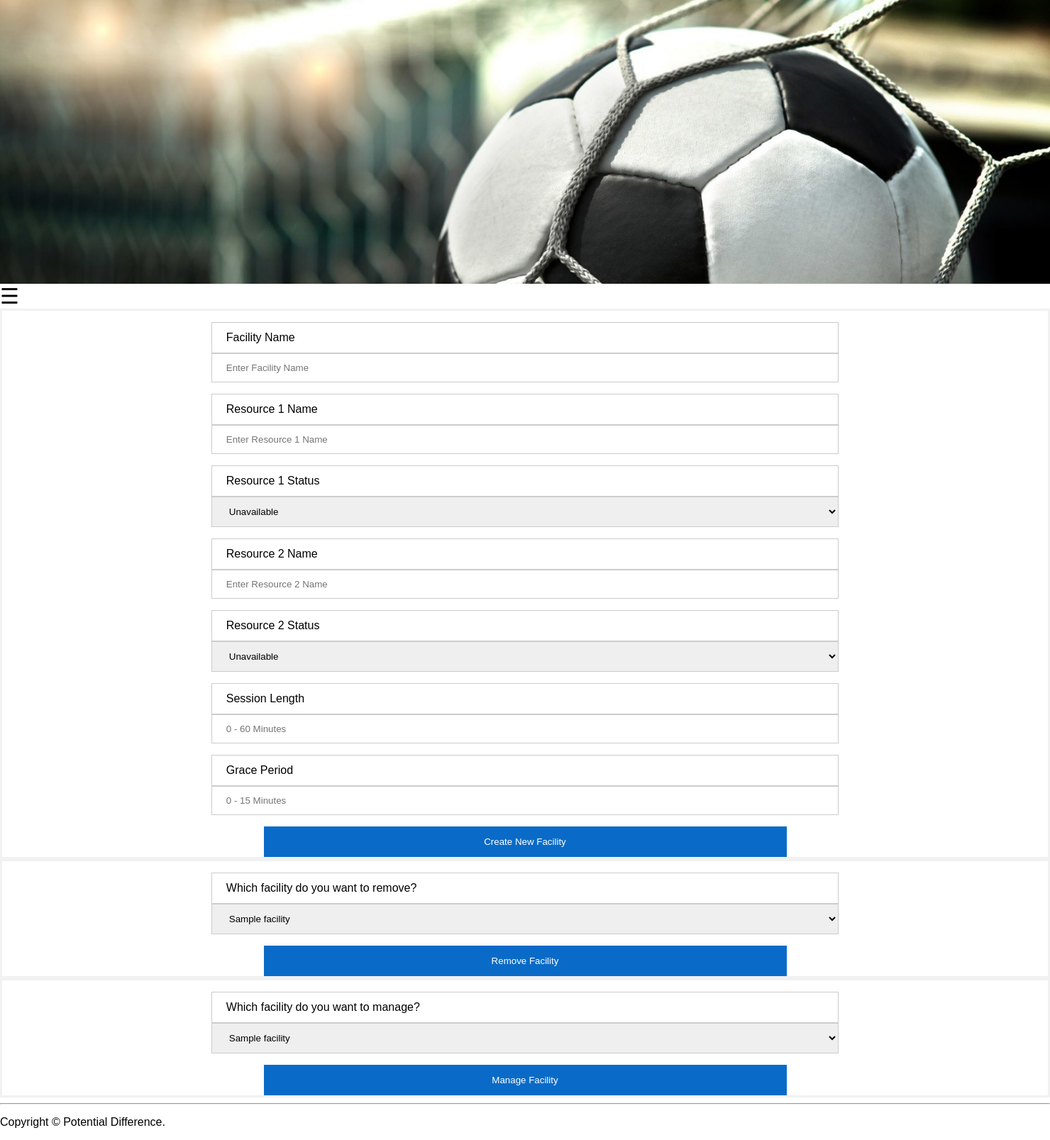
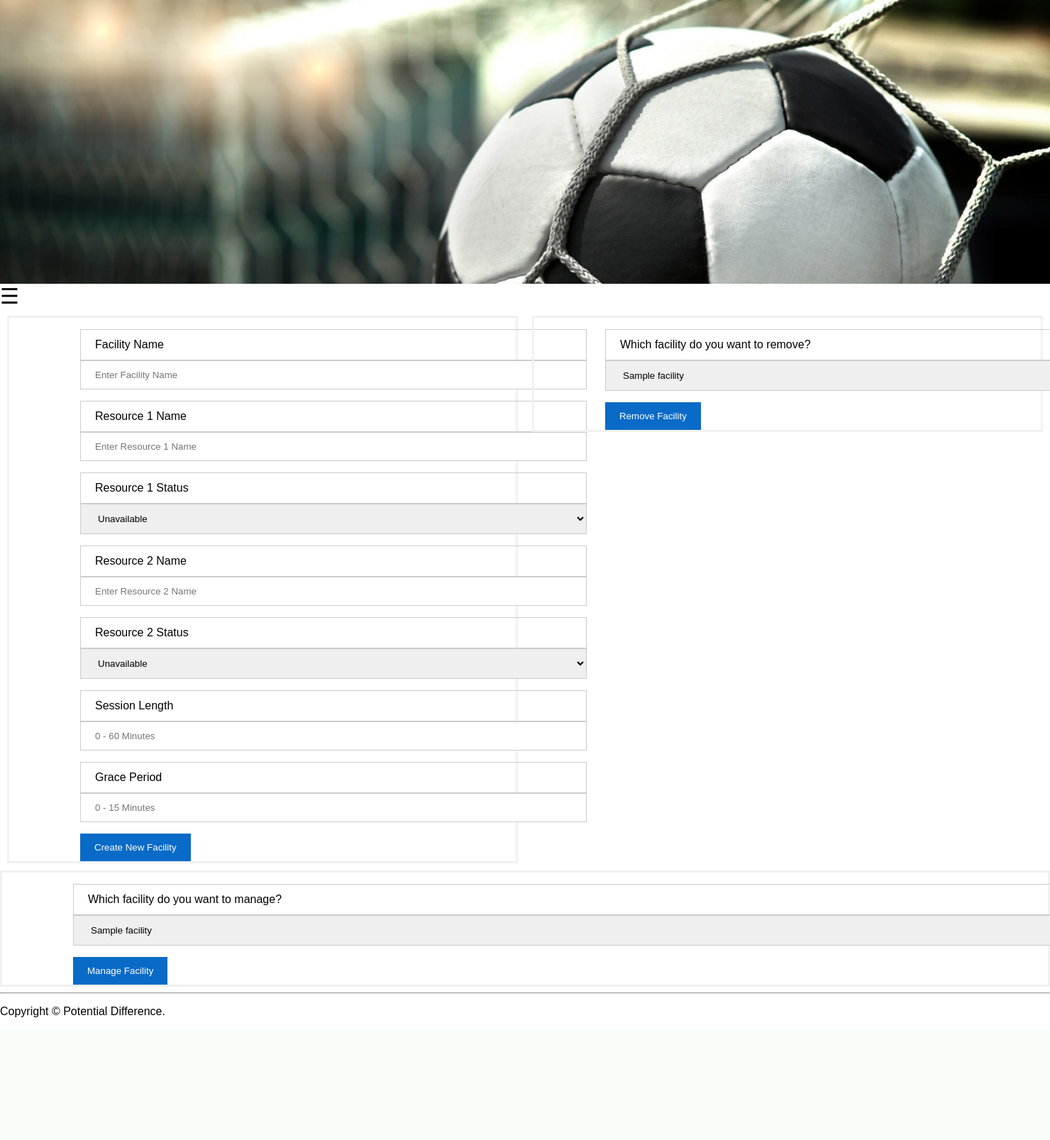
Before and after one commit to Michael-117/Sports-Facility-Management, a Flask app: template templates/facilitymanagement.html in a window 1480 px wide; the page is wider, and only the part inside the window is pictured. Shown: that part at 71% size. After the commit the page ends 1434 px from the top of that part, so only its background shows below. Run offline with Flask 2, Linux system fonts and the light colour scheme; the template is opened without the code that fills it: most values are stand-ins (such as "Sample title", 1, 10 or a date in 2020); some libraries are stand-ins or nearby versions.

Commit message:
css adjustments

```diff
--- a/static/css/app.css
+++ b/static/css/app.css
@@ -5,15 +5,12 @@
   font-family: Arial, Helvetica, sans-serif;
   margin: 0;
 }
-  .title{
-    text-align: center;
-  }
 /*login*/
 .login{
   width: 80%;
   margin: 5% auto 15% auto;
-    background-color: rgb(228, 222, 222);
-    padding: 20px;
+  background-color: #ccc;
+
 
 }
 /*header*/
@@ -96,9 +93,9 @@
 form {border: 3px solid #f1f1f1;}
 
 label,input[type=text],input[type=number],select, input[type=password] {
-  width: 60%;
+width: 100%;
 padding: 12px 20px;
-  margin:0 20%;
+margin:0 100px;
 display: inline-block;
 border: 1px solid #ccc;
 box-sizing: border-box;
@@ -107,11 +104,17 @@
 button,input[type=submit]{
 background-color: #096bc7;
 color: white;
-  padding: 14px 20px;
-  margin:0 25%;
+padding: 12px 20px;
+margin: 0px 100px;
 border: none;
 cursor: pointer;
+display: inline-block;
+box-sizing: border-box;
+}
+
+.btn{
 width: 50%;
+
 }
 
 button:hover {
@@ -142,6 +145,17 @@
 float: right;
 padding-top: 16px;
 }
+/*Facility*/
+.row {
+display: flex;
+}
+
+/* Create two equal columns that sits next to each other */
+.column {
+flex: 50%;
+padding: 10px;
+}
+
 
 /* Change styles for span and cancel button on extra small screens */
 @media screen and (max-width: 300px) {
--- a/templates/facilitymanagement.html
+++ b/templates/facilitymanagement.html
@@ -1,8 +1,8 @@
 {% extends "base.html" %}
 
 {% block main %}
-
-<div name="addFacility">
+<div class="row">
+    <div name="addFacility" class="column">
         <form action="" method="POST">
             <p>
                 <label for="facilityName">Facility Name</label>
@@ -41,7 +41,7 @@
             <input type="submit" name="addFacility" value="Create New Facility">
         </form>
     </div>
-<div name="removeFacility">
+    <div name="removeFacility" class="column">
         <form action="" method="POST">
             <p>
                 <label for="facilityName">Which facility do you want to remove?</label>
@@ -53,6 +53,7 @@
             </p>
             <input type="submit" name="remove" value="Remove Facility">
         </form>
+    </div>
 </div>
 
 <div name="manageResource">
```
Also changed, not shown: templates/viewBooking.html (+6 -5 lines), templates/facility.html (deleted). Lines whose indentation alone changed are shown as unchanged.
